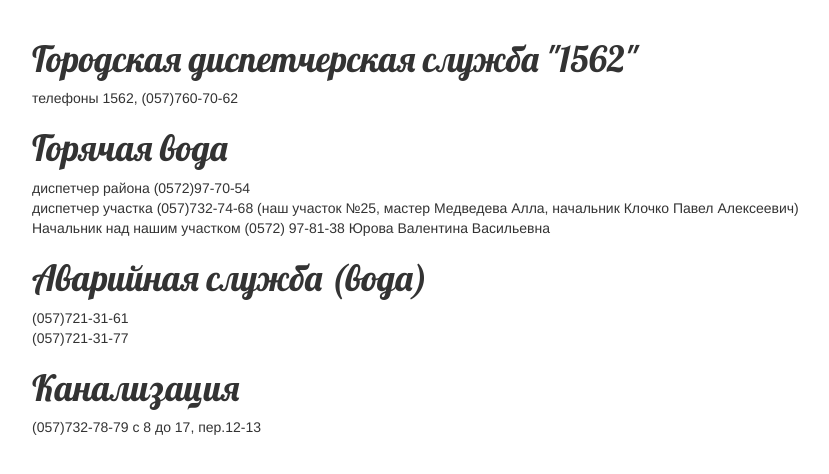
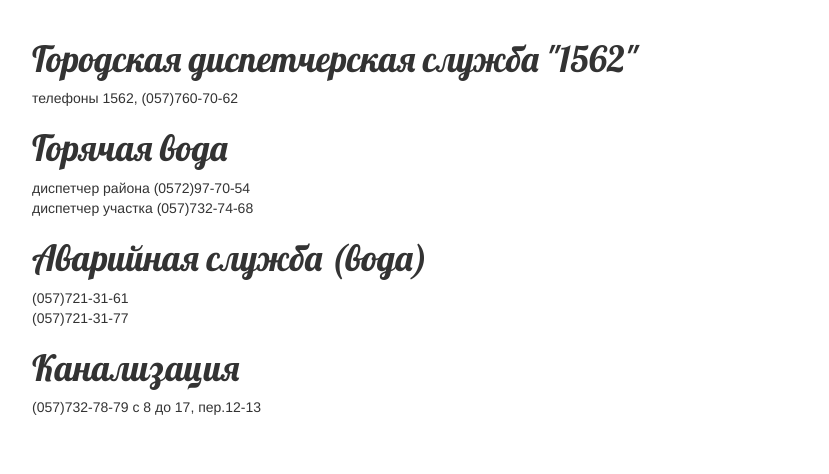
Before and after one commit to 20flint12/P_gBlog, a Django app: template templates/static_pages/services_page.html in a window 1280 px wide. Shown: the part 235-709 px from the top of the page, without its empty margins (8-837 px from the left). Run offline with Django 3.2, Linux system fonts and the light colour scheme; the template is opened without the code that fills it, so the values that code supplies are empty; parts of the project's set-up code (start-up, migrations or seed data) failed here and were passed over; some libraries are stand-ins or nearby versions.

Commit message:
added cleared

```diff
--- a/templates/static_pages/services_page.html
+++ b/templates/static_pages/services_page.html
@@ -9,8 +9,7 @@
                   телефоны 1562, (057)760-70-62
                   <h1>Горячая вода</h1>
                   диспетчер района (0572)97-70-54 </br>
-                  диспетчер участка (057)732-74-68 (наш участок №25, мастер Медведева Алла, начальник Клочко Павел Алексеевич)</br>
-                  Начальник над нашим участком (0572) 97-81-38 Юрова Валентина Васильевна</br>
+                  диспетчер участка (057)732-74-68 </br>
                   <h1>Аварийная служба (вода)</h1>
                   (057)721-31-61 </br>
                   (057)721-31-77 </br>
```
